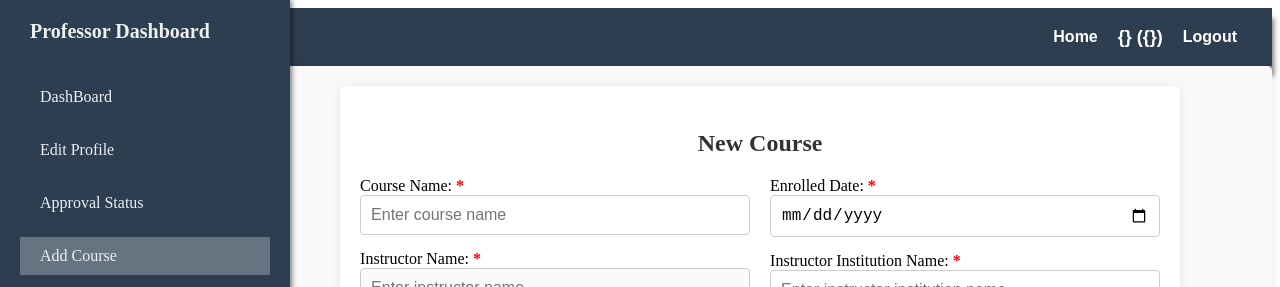
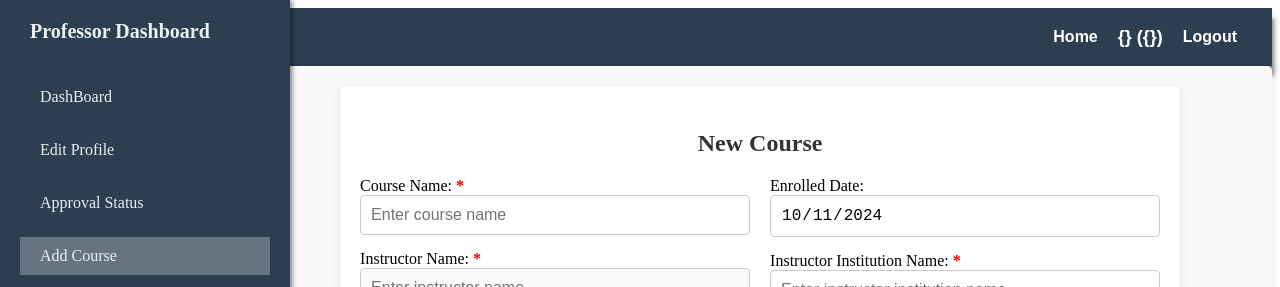
Before and after one commit to NguyenXuanCuong-BI12-068/frontend, a React (Vite) app: page /addCourse in a window 1280 px wide. Shown: the top 287 px of the page. Built offline with nearby package versions, Linux system fonts and the light colour scheme; no server answers; a web font is replaced by a local one.

Commit message:
Change the date always today

```diff
--- a/src/component/AddCourse.jsx
+++ b/src/component/AddCourse.jsx
@@ -12,7 +12,7 @@ const AddCourse = () => {
     youtubeurl: '',
     coursetype: '',
     language: '',
-    enrolleddate: '',
+    enrolleddate: new Date().toISOString().split('T')[0],
     instructorinstitution: '',
     websiteurl: '',
     skilllevel: '',
@@ -196,16 +196,14 @@ const AddCourse = () => {
             </div>
             <div className={styles.formColumn}>
               <div className={styles.formGroup}>
-                <label>Enrolled Date: <b style={{ color: 'red' }}>*</b></label>
+                <label>Enrolled Date:</label>
                 <input
                   type="date"
                   className={styles.formControl}
                   name="enrolleddate"
-                  value={course.enrolleddate}
-                  onChange={handleChange}
-                  required
+                  value={new Date().toISOString().split('T')[0]}
+                  readOnly
                 />
-
               </div>
               <div className={styles.formGroup}>
                 <label>Instructor Institution Name: <b style={{ color: 'red' }}>*</b></label>
```
